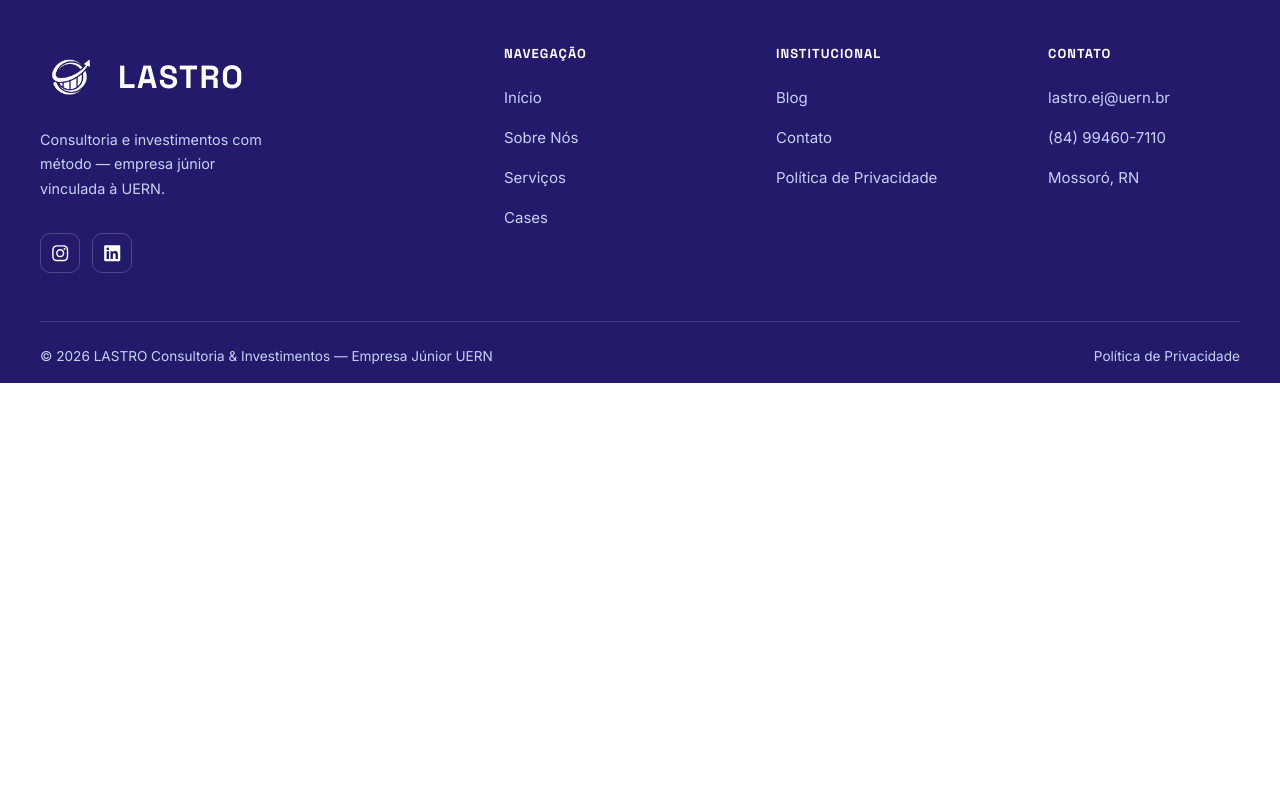
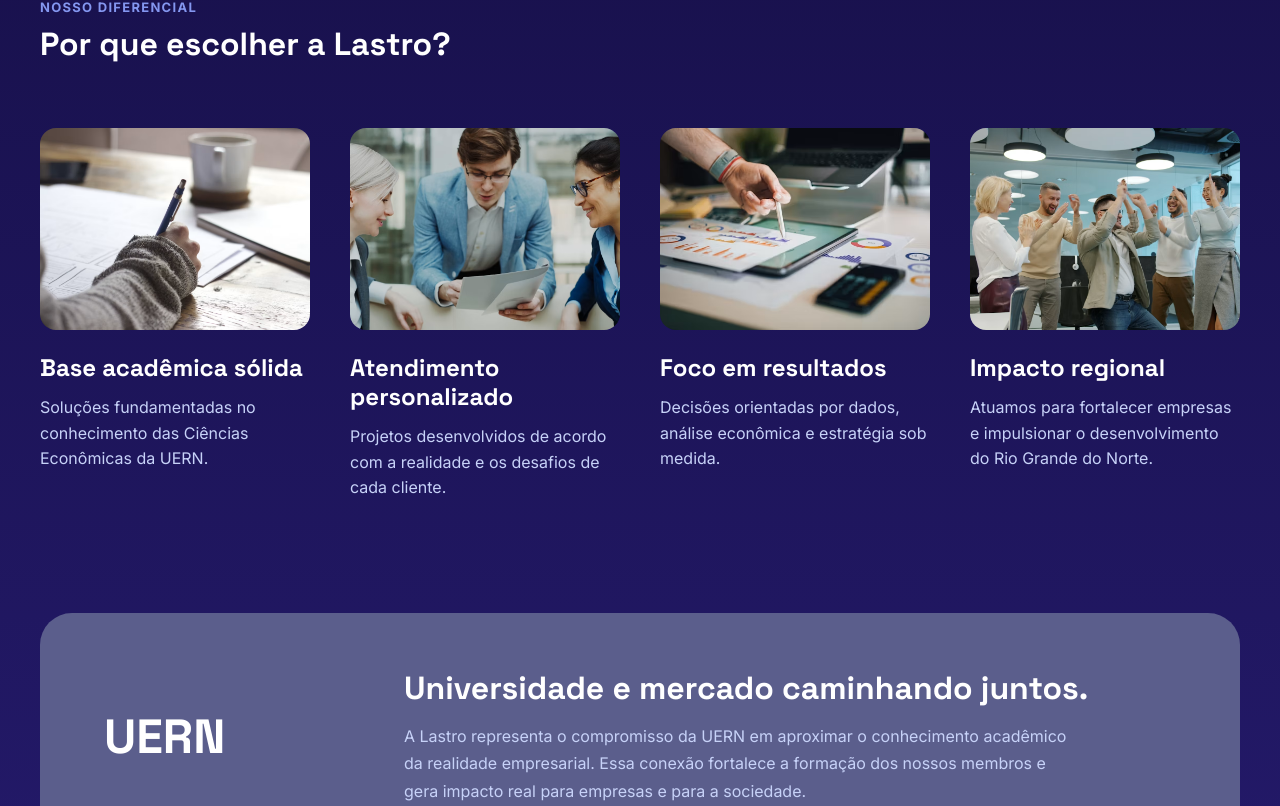
Before and after one commit to oarthurolle/LASTRO-EJ, a React (Vite) app in the folder Frontend/: page /sobre-nos in a window 1280 px wide. Shown: the part 2134-2940 px from the top of the page. Before the commit the page ends 2517 px from the top, so only its background shows below. Built offline with nearby package versions, Linux system fonts and the light colour scheme.

Commit message:
feat: seções Differential e UERN criadas

```diff
--- /dev/null
+++ b/Frontend/src/components/sections/About/Differential/Differential.css
@@ -0,0 +1,74 @@
+.differential {
+    padding-bottom: 1rem;
+    background: transparent;
+}
+
+.differential .section-title {
+  margin-bottom: 4rem;
+}
+
+.differential__grid {
+  display: grid;
+
+  grid-template-columns: repeat(4, 1fr);
+
+  gap: 2.5rem;
+}
+
+.differential__card {
+  display: flex;
+  flex-direction: column;
+}
+
+.differential__card img {
+  width: 100%;
+  aspect-ratio: 1 / 0.75;
+
+  object-fit: cover;
+
+  border-radius: var(--radius-lg);
+
+  margin-bottom: 1.5rem;
+}
+
+.differential__card h3 {
+  margin-bottom: .75rem;
+
+  color: var(--color-text-light);
+
+  font-size: 1.5rem; /* 24px */
+  font-weight: var(--font-weight-bold);
+}
+
+.differential__card p {
+  color: var(--color-primary-300);
+
+  font-size: 1rem;
+  line-height: 1.6;
+}
+
+@media (max-width: 1200px) {
+
+  .differential__grid {
+    grid-template-columns: repeat(2, 1fr);
+  }
+
+}
+
+@media (max-width: 768px) {
+
+  .differential {
+    padding: 5rem 0;
+  }
+
+  .differential__grid {
+    grid-template-columns: 1fr;
+
+    gap: 3rem;
+  }
+
+  .differential .section-title {
+    margin-bottom: 3rem;
+  }
+
+}
--- /dev/null
+++ b/Frontend/src/components/sections/About/Differential/Differential.tsx
@@ -0,0 +1,71 @@
+import "./Differential.css";
+
+import SectionTitle from "../../../common/SectionTitle/SectionTitle";
+
+import baseAcademica from "../../../../assets/images/About/BaseAcademica.png";
+import atendimento from "../../../../assets/images/About/Atendimento.png";
+import resultados from "../../../../assets/images/About/Resultados.png";
+import impacto from "../../../../assets/images/About/Impacto.png";
+
+const differentials = [
+  {
+    image: baseAcademica,
+    title: "Base acadêmica sólida",
+    description:
+      "Soluções fundamentadas no conhecimento das Ciências Econômicas da UERN.",
+  },
+  {
+    image: atendimento,
+    title: "Atendimento personalizado",
+    description:
+      "Projetos desenvolvidos de acordo com a realidade e os desafios de cada cliente.",
+  },
+  {
+    image: resultados,
+    title: "Foco em resultados",
+    description:
+      "Decisões orientadas por dados, análise econômica e estratégia sob medida.",
+  },
+  {
+    image: impacto,
+    title: "Impacto regional",
+    description:
+      "Atuamos para fortalecer empresas e impulsionar o desenvolvimento do Rio Grande do Norte.",
+  },
+];
+
+export default function Differential() {
+  return (
+    <section className="differential">
+      <div className="container">
+
+        <SectionTitle
+          subtitle="Nosso Diferencial"
+          title="Por que escolher a Lastro?"
+          align="left"
+        />
+
+        <div className="differential__grid">
+
+          {differentials.map((item) => (
+            <article
+              className="differential__card"
+              key={item.title}
+            >
+              <img
+                src={item.image}
+                alt={item.title}
+              />
+
+              <h3>{item.title}</h3>
+
+              <p>{item.description}</p>
+            </article>
+          ))}
+
+        </div>
+
+      </div>
+    </section>
+  );
+}
--- /dev/null
+++ b/Frontend/src/components/sections/About/UERN/UERN.css
@@ -0,0 +1,102 @@
+.uern {
+  padding: 6rem 0;
+
+  background: transparent;
+}
+
+.uern__card {
+  display: grid;
+
+  grid-template-columns: 220px 1fr;
+
+  align-items: center;
+
+  gap: 5rem;
+
+  padding: 3.5rem 4rem;
+
+  background: var(--color-text-secondary);
+
+  border-radius: 2rem;
+}
+
+.uern__left {
+  display: flex;
+  align-items: center;
+}
+
+.uern__left h2 {
+  color: var(--color-text-light);
+
+  font-family: var(--font-heading);
+  font-size: 3rem;
+  font-weight: var(--font-weight-bold);
+}
+
+.uern__right h3 {
+  margin-bottom: 1rem;
+
+  color: var(--color-text-light);
+
+  font-family: var(--font-heading);
+  font-size: 2rem;
+  font-weight: var(--font-weight-bold);
+
+  line-height: 1.2;
+}
+
+.uern__right p {
+  max-width: 42rem;
+
+  color: var(--color-primary-300);
+
+  font-size: 1rem;
+
+  line-height: 1.7;
+}
+
+@media (max-width: 992px) {
+
+  .uern {
+    padding: 5rem 0;
+  }
+
+  .uern__card {
+    grid-template-columns: 1fr;
+
+    gap: 2rem;
+
+    padding: 3rem 2rem;
+
+    text-align: center;
+  }
+
+  .uern__left {
+    justify-content: center;
+  }
+
+  .uern__right p {
+    max-width: 100%;
+  }
+
+}
+
+@media (max-width: 576px) {
+
+  .uern {
+    padding: 4rem 0;
+  }
+
+  .uern__card {
+    padding: 2rem 1.5rem;
+  }
+
+  .uern__left h2 {
+    font-size: 2.5rem;
+  }
+
+  .uern__right h3 {
+    font-size: 1.75rem;
+  }
+
+}
--- /dev/null
+++ b/Frontend/src/components/sections/About/UERN/UERN.tsx
@@ -0,0 +1,32 @@
+import "./UERN.css";
+
+export default function UERN() {
+  return (
+    <section className="uern">
+      <div className="container">
+
+        <div className="uern__card">
+
+          <div className="uern__left">
+            <h2>UERN</h2>
+          </div>
+
+          <div className="uern__right">
+            <h3>
+              Universidade e mercado caminhando juntos.
+            </h3>
+
+            <p>
+              A Lastro representa o compromisso da UERN em aproximar o
+              conhecimento acadêmico da realidade empresarial. Essa conexão
+              fortalece a formação dos nossos membros e gera impacto real para
+              empresas e para a sociedade.
+            </p>
+          </div>
+
+        </div>
+
+      </div>
+    </section>
+  );
+}
--- a/Frontend/src/pages/About/About.tsx
+++ b/Frontend/src/pages/About/About.tsx
@@ -2,6 +2,8 @@ import Hero from "../../components/sections/About/Hero/Hero";
 import Indicators from "../../components/sections/Home/Indicators/Indicators";
 import History from "../../components/sections/About/History/History";
 import Essence from "../../components/sections/About/Essence/Essence";
+import Differential from "../../components/sections/About/Differential/Differential";
+import UERN from "../../components/sections/About/UERN/UERN";
 import "./About.css";
 
 export default function About() {
@@ -16,6 +18,8 @@ export default function About() {
         />
         <History />
         <Essence />
+        <Differential />
+        <UERN />
       </main>
     </>
   );
```
